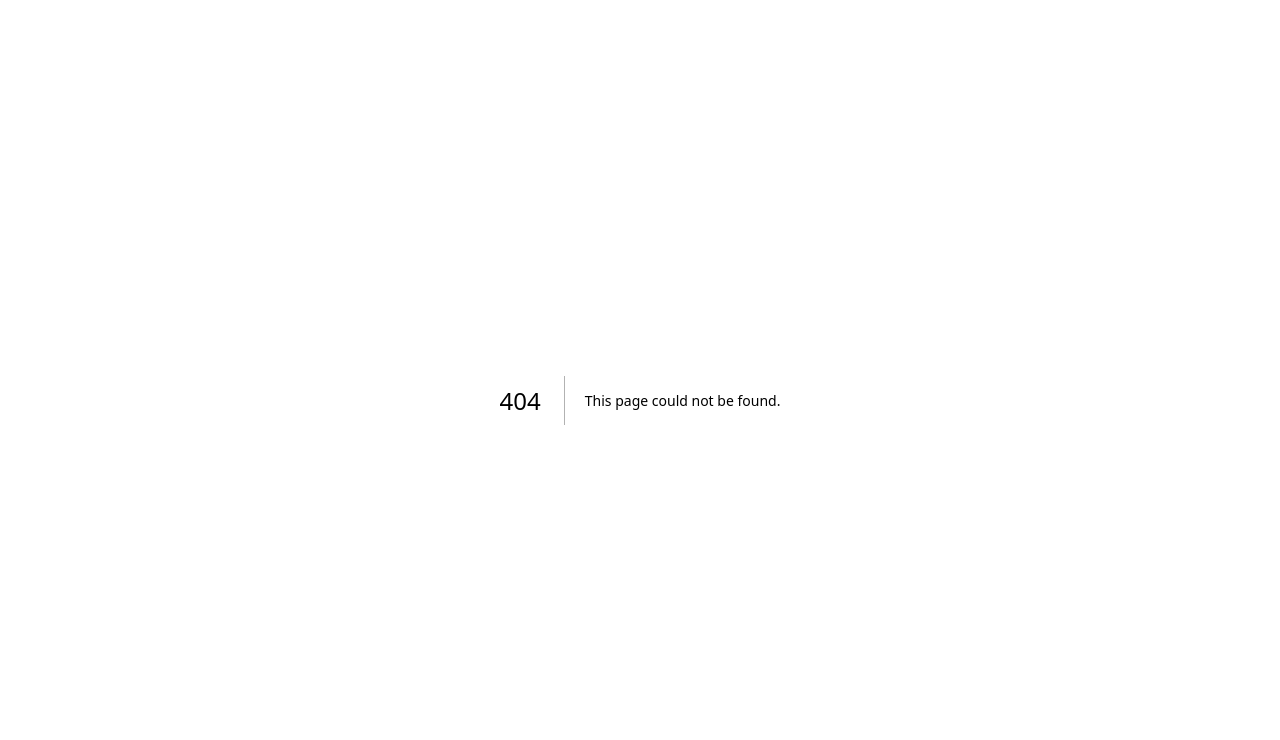
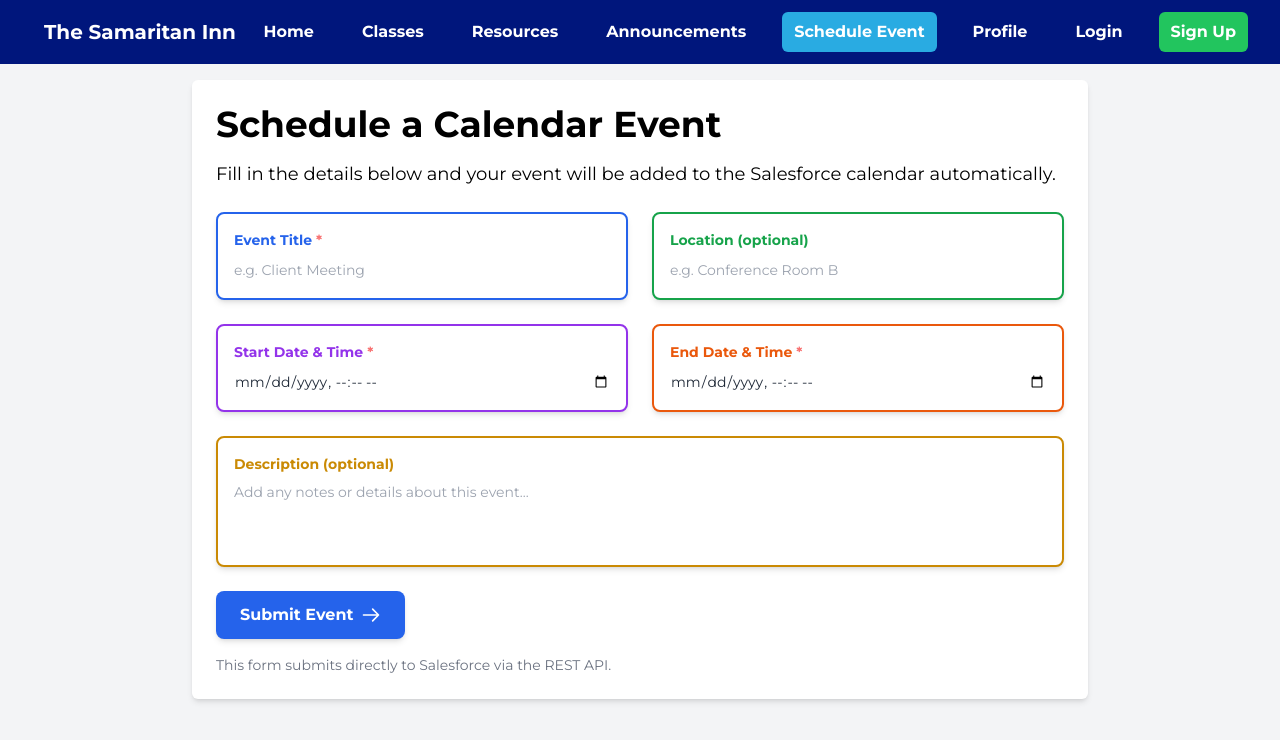
Before and after one commit to UTDallasEPICS/the-samaritan-inn, a Next.js app in the folder samaritan_inn/: page /calendar-form in a window 1280 px wide. Before the commit this address had no page. Shown: the top 740 px of the page. Built offline with nearby package versions, Linux system fonts and the light colour scheme; no server answers.

Commit message:
salesforce

```diff
--- /dev/null
+++ b/samaritan_inn/src/app/api/get-calendar/route.ts
@@ -0,0 +1,48 @@
+import { NextResponse } from 'next/server';
+
+async function getSalesforceToken() {
+  const res = await fetch(`${process.env.SF_LOGIN_URL}/services/oauth2/token`, {
+    method: 'POST',
+    headers: { 'Content-Type': 'application/x-www-form-urlencoded' },
+    body: new URLSearchParams({
+      grant_type: 'client_credentials',
+      client_id: process.env.SF_CLIENT_ID!,
+      client_secret: process.env.SF_CLIENT_SECRET!,
+    }),
+  });
+  const data = await res.json();
+  console.log('Full token response:', data);
+  return data.access_token;
+}
+
+export async function GET(request: Request) {
+  const { searchParams } = new URL(request.url);
+  const startDate = searchParams.get('startDate');
+  const endDate = searchParams.get('endDate');
+
+  const token = await getSalesforceToken();
+  console.log('Token received:', token);
+
+  const query = `SELECT Id, Subject, StartDateTime, EndDateTime, Description, Location FROM Event WHERE StartDateTime >= ${startDate}T00:00:00Z AND StartDateTime <= ${endDate}T23:59:59Z`;
+
+  const res = await fetch(
+    `${process.env.SF_INSTANCE_URL}/services/data/v59.0/query?q=${encodeURIComponent(query)}`,
+    {
+      headers: { Authorization: `Bearer ${token}` },
+    }
+  );
+
+  const data = await res.json();
+  console.log('Salesforce response:', data);
+
+  const events = data.records.map((e: any) => ({
+    id: e.Id,
+    title: e.Subject,
+    start: e.StartDateTime,
+    end: e.EndDateTime,
+    description: e.Description,
+    location: e.Location,
+  }));
+
+  return NextResponse.json(events);
+}
--- /dev/null
+++ b/samaritan_inn/src/app/api/submit-event/route.ts
@@ -0,0 +1,47 @@
+import { NextResponse } from 'next/server';
+
+async function getSalesforceToken() {
+  const res = await fetch(`${process.env.SF_LOGIN_URL}/services/oauth2/token`, {
+    method: 'POST',
+    headers: { 'Content-Type': 'application/x-www-form-urlencoded' },
+    body: new URLSearchParams({
+      grant_type: 'client_credentials',
+      client_id: process.env.SF_CLIENT_ID!,
+      client_secret: process.env.SF_CLIENT_SECRET!,
+    }),
+  });
+  const data = await res.json();
+  console.log('Full token response:', data);
+  return data.access_token;
+}
+
+export async function POST(request: Request) {
+  const body = await request.json();
+  const { title, startDate, endDate, description, location } = body;
+
+  const token = await getSalesforceToken();
+  console.log('Token received:', token);
+
+  const res = await fetch(
+    `${process.env.SF_INSTANCE_URL}/services/data/v59.0/sobjects/Event`,
+    {
+      method: 'POST',
+      headers: {
+        Authorization: `Bearer ${token}`,
+        'Content-Type': 'application/json',
+      },
+      body: JSON.stringify({
+        Subject: title,
+        StartDateTime: startDate,
+        EndDateTime: endDate,
+        Description: description,
+        Location: location,
+        OwnerId: process.env.SF_OWNER_ID,
+      }),
+    }
+  );
+
+  const data = await res.json();
+  console.log('Salesforce response:', data);
+  return NextResponse.json({ success: true, id: data.id });
+}
--- /dev/null
+++ b/samaritan_inn/src/app/calendar-form/page.tsx
@@ -0,0 +1,212 @@
+'use client';
+
+import React, { useState } from 'react';
+import Navigation from '@/components/Navigation';
+
+const CalendarFormPage = () => {
+  const [form, setForm] = useState({
+    title: '',
+    description: '',
+    startDate: '',
+    endDate: '',
+    location: '',
+  });
+  const [success, setSuccess] = useState(false);
+  const [error, setError] = useState('');
+
+  const handleChange = (e: React.ChangeEvent<HTMLInputElement | HTMLTextAreaElement>) => {
+    setForm({ ...form, [e.target.id]: e.target.value });
+    setError('');
+    setSuccess(false);
+  };
+
+  const handleSubmit = async () => {
+    if (!form.title || !form.startDate || !form.endDate) {
+      setError('Please fill in the Event Title, Start Date, and End Date.');
+      return;
+    }
+    if (new Date(form.endDate) <= new Date(form.startDate)) {
+      setError('End date must be after the start date.');
+      return;
+    }
+
+    const res = await fetch('/api/submit-event', {
+      method: 'POST',
+      headers: { 'Content-Type': 'application/json' },
+      body: JSON.stringify(form),
+    });
+
+    if (res.ok) {
+      setSuccess(true);
+      setForm({ title: '', description: '', startDate: '', endDate: '', location: '' });
+    } else {
+      setError('Something went wrong. Please try again.');
+    }
+  };
+
+  return (
+    <div className="min-h-screen flex flex-col">
+      <Navigation />
+
+      <div className="flex-grow bg-gray-100 p-4 flex flex-col items-center">
+        <div className="w-full max-w-4xl p-6 bg-white shadow-md rounded-md">
+          <h1 className="text-4xl font-bold mb-4 text-black">Schedule a Calendar Event</h1>
+          <p className="text-lg mb-6 text-black">
+            Fill in the details below and your event will be added to the Salesforce calendar automatically.
+          </p>
+
+          <div className="grid grid-cols-1 md:grid-cols-2 gap-6">
+            <FormField
+              id="title"
+              label="Event Title"
+              type="text"
+              placeholder="e.g. Client Meeting"
+              value={form.title}
+              onChange={handleChange}
+              color="blue"
+              required
+            />
+            <FormField
+              id="location"
+              label="Location (optional)"
+              type="text"
+              placeholder="e.g. Conference Room B"
+              value={form.location}
+              onChange={handleChange}
+              color="green"
+            />
+            <FormField
+              id="startDate"
+              label="Start Date & Time"
+              type="datetime-local"
+              value={form.startDate}
+              onChange={handleChange}
+              color="purple"
+              required
+            />
+            <FormField
+              id="endDate"
+              label="End Date & Time"
+              type="datetime-local"
+              value={form.endDate}
+              onChange={handleChange}
+              color="orange"
+              required
+            />
+            <div className="md:col-span-2">
+              <FormField
+                id="description"
+                label="Description (optional)"
+                type="textarea"
+                placeholder="Add any notes or details about this event..."
+                value={form.description}
+                onChange={handleChange}
+                color="yellow"
+              />
+            </div>
+          </div>
+
+          {error && (
+            <div className="mt-4 p-3 bg-red-50 border border-red-200 rounded-md text-red-700 text-sm">
+              {error}
+            </div>
+          )}
+
+          {success && (
+            <div className="mt-4 p-3 bg-green-50 border border-green-200 rounded-md text-green-700 text-sm">
+              ✓ Your event has been successfully added to the calendar.
+            </div>
+          )}
+
+          <div className="mt-6">
+            <button
+              onClick={handleSubmit}
+              className="inline-flex items-center gap-2 px-6 py-3 bg-blue-600 hover:bg-blue-700 text-white font-semibold rounded-lg shadow-md transition duration-300"
+            >
+              Submit Event
+              <svg
+                xmlns="http://www.w3.org/2000/svg"
+                className="h-5 w-5"
+                fill="none"
+                viewBox="0 0 24 24"
+                stroke="currentColor"
+              >
+                <path strokeLinecap="round" strokeLinejoin="round" strokeWidth={2} d="M14 5l7 7m0 0l-7 7m7-7H3" />
+              </svg>
+            </button>
+          </div>
+
+          <p className="mt-4 text-sm text-gray-500">
+            This form submits directly to Salesforce via the REST API.
+          </p>
+        </div>
+      </div>
+    </div>
+  );
+};
+
+type Color = 'blue' | 'green' | 'yellow' | 'purple' | 'orange';
+
+const FormField = ({
+  id,
+  label,
+  type,
+  placeholder,
+  value,
+  onChange,
+  color,
+  required,
+}: {
+  id: string;
+  label: string;
+  type: 'text' | 'datetime-local' | 'textarea';
+  placeholder?: string;
+  value: string;
+  onChange: (e: React.ChangeEvent<HTMLInputElement | HTMLTextAreaElement>) => void;
+  color: Color;
+  required?: boolean;
+}) => {
+  const borderColors: Record<Color, string> = {
+    blue: 'border-blue-600 focus-within:bg-blue-50',
+    green: 'border-green-600 focus-within:bg-green-50',
+    yellow: 'border-yellow-600 focus-within:bg-yellow-50',
+    purple: 'border-purple-600 focus-within:bg-purple-50',
+    orange: 'border-orange-600 focus-within:bg-orange-50',
+  };
+  const labelColors: Record<Color, string> = {
+    blue: 'text-blue-600',
+    green: 'text-green-600',
+    yellow: 'text-yellow-600',
+    purple: 'text-purple-600',
+    orange: 'text-orange-600',
+  };
+
+  return (
+    <div className={`p-4 bg-white rounded-lg shadow-md border-2 ${borderColors[color]} transition duration-300`}>
+      <label htmlFor={id} className={`block text-sm font-semibold mb-2 ${labelColors[color]}`}>
+        {label}{required && <span className="ml-1 text-red-400">*</span>}
+      </label>
+      {type === 'textarea' ? (
+        <textarea
+          id={id}
+          placeholder={placeholder}
+          value={value}
+          onChange={onChange}
+          rows={3}
+          className="w-full text-sm text-gray-800 bg-transparent outline-none resize-none placeholder-gray-400"
+        />
+      ) : (
+        <input
+          id={id}
+          type={type}
+          placeholder={placeholder}
+          value={value}
+          onChange={onChange}
+          className="w-full text-sm text-gray-800 bg-transparent outline-none placeholder-gray-400"
+        />
+      )}
+    </div>
+  );
+};
+
+export default CalendarFormPage;
--- a/samaritan_inn/src/components/Navigation.tsx
+++ b/samaritan_inn/src/components/Navigation.tsx
@@ -31,6 +31,7 @@ export default function Navigation() {
             <Link href="/schedule" className={linkClass('/schedule')}>Classes</Link>
             <Link href="/Resources" className={linkClass('/Resources')}>Resources</Link>
             <Link href="/announcements" className={linkClass('/announcements')}>Announcements</Link>
+            <Link href="/calendar-form" className={linkClass('/calendar-form')}>Schedule Event</Link>
             {status === 'authenticated' ? (
               <>
                 <Link href="/profile" className={linkClass('/profile')}>Profile</Link>
@@ -90,6 +91,7 @@ export default function Navigation() {
             <Link href="/schedule" className={linkClass('/schedule')} onClick={() => setIsMenuOpen(false)}>Classes</Link>
             <Link href="/Resources" className={linkClass('/Resources')} onClick={() => setIsMenuOpen(false)}>Resources</Link>
             <Link href="/announcements" className={linkClass('/announcements')} onClick={() => setIsMenuOpen(false)}>Announcements</Link>
+            <Link href="/calendar-form" className={linkClass('/calendar-form')} onClick={() => setIsMenuOpen(false)}>Schedule Event</Link>
             {status === 'authenticated' ? (
               <>
                 <Link href="/profile" className={linkClass('/profile')} onClick={() => setIsMenuOpen(false)}>Profile</Link>
```
